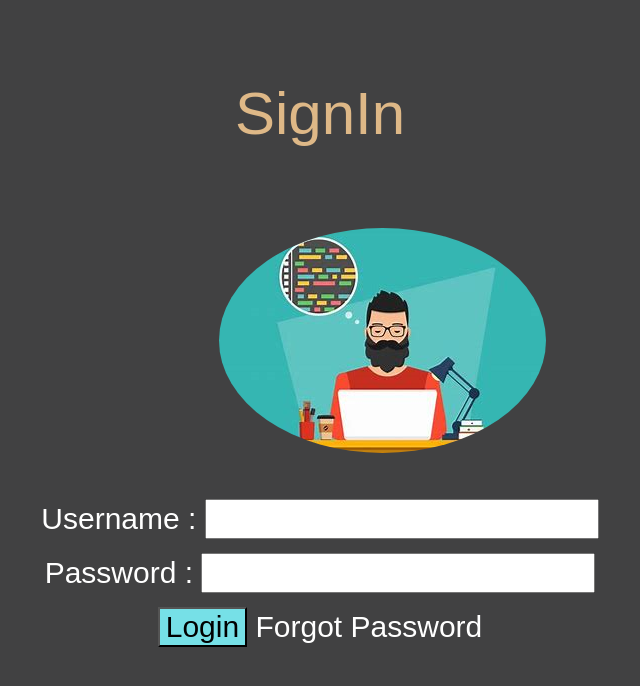
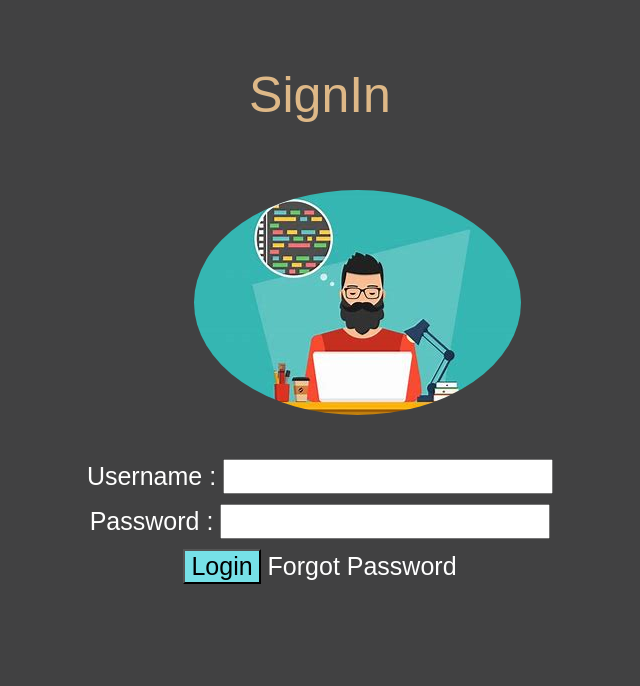
Before and after one commit to leelamanoharreddy/Assignment-nov-mern-cipherschools, a plain HTML site: page index.html in a window 1280 px wide. Shown: the whole page, without its empty margins (320-960 px from the left). Drawn offline with Linux system fonts and the light colour scheme.

Commit message:
Final Commit

```diff
--- a/CSS/style.css
+++ b/CSS/style.css
@@ -13,7 +13,7 @@ nav {
     text-decoration-color: blanchedalmond;
 }
 label{
-    font-size: 30px;
+    font-size: 25px;
     color: white;
 }
 #Signin{
@@ -81,7 +81,7 @@ button{
   border: 50px rgb(65, 65, 66);
   border-radius: 100%;
   position: relative;
-  left: 42%;
+  left: 40%;
 }
 .grid-container {
     display: grid;
--- a/index.html
+++ b/index.html
@@ -12,23 +12,23 @@
     </head>
     <body>
         <header>
-            <p id="Signin" style="color: burlywood;font-size: 60px;">SignIn</p>
+            <p id="Signin" style="color: burlywood;font-size: 50px;">SignIn</p>
         </header>
         <div>
             <div>
                 <img src="./images/background1.png" alt="" class="profile">
             </div>
             <br>
-            <form method="GET" action="./Home.html" style="text-align: center;font-size: 30px;">
+            <form method="GET" action="./Home.html" style="text-align: center;font-size: 25px;">
                 <label >Username :</label>
-                <input type="text" style="font-size: 30px;">
+                <input type="text" style="font-size: 25px;">
                 <br>
 
                 <label >Password :</label>
-                <input type="password " style="font-size: 30px;">
+                <input type="password " style="font-size: 25px;">
                 <br>
 
-                <button type="submit" style="font-size: 30px;" >Login</button>
+                <button type="submit" style="font-size: 25px;" >Login</button>
                 <label><a href="#" style="text-decoration: none; color:white;">Forgot Password</a></label>
             </form>
         </div>
```
